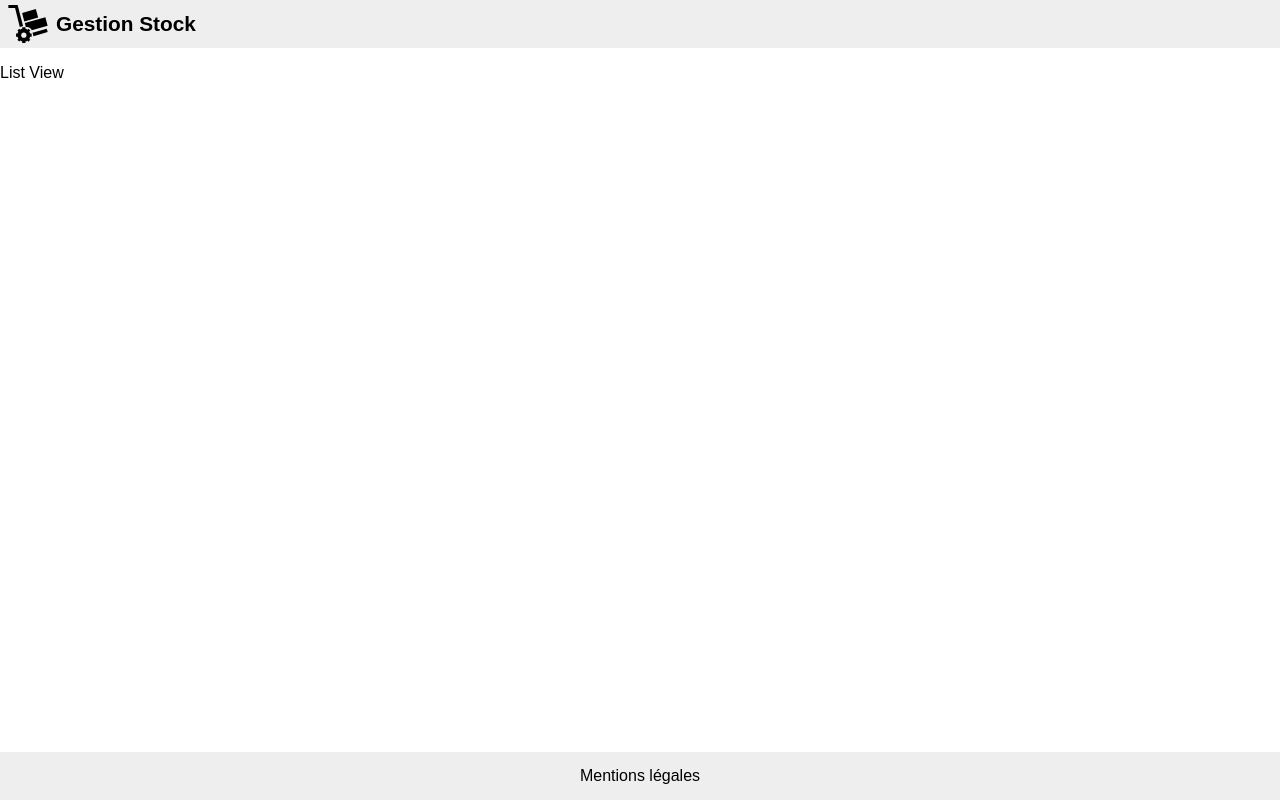
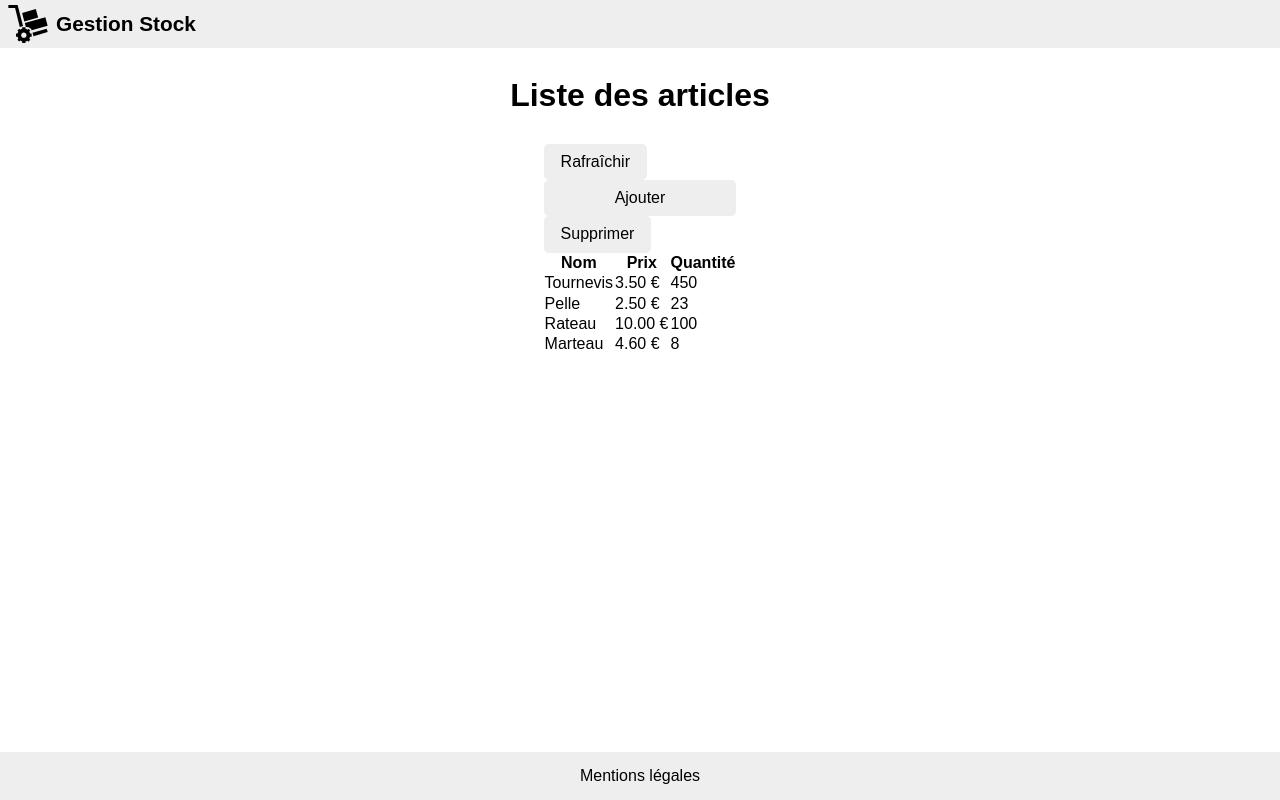
Before and after one commit to jlg-formation/vjs-mai-2023, a Vue app in the folder front/: page /stock in a window 1280 px wide. Built offline with nearby package versions, Linux system fonts and the light colour scheme.

Commit message:
dev: added list view dom

```diff
--- a/front/src/stock/views/ListView.vue
+++ b/front/src/stock/views/ListView.vue
@@ -1,7 +1,47 @@
 <script setup lang="ts"></script>
 
 <template>
-  <p>List View</p>
+  <main>
+    <h1>Liste des articles</h1>
+    <div class="content">
+      <nav>
+        <button>Rafraîchir</button>
+        <RouterLink to="./add" class="button">Ajouter</RouterLink>
+        <button>Supprimer</button>
+      </nav>
+      <table>
+        <thead>
+          <tr>
+            <th class="name">Nom</th>
+            <th class="price">Prix</th>
+            <th class="qty">Quantité</th>
+          </tr>
+        </thead>
+        <tbody>
+          <tr>
+            <td class="name">Tournevis</td>
+            <td class="price">3.50 €</td>
+            <td class="qty">450</td>
+          </tr>
+          <tr>
+            <td class="name">Pelle</td>
+            <td class="price">2.50 €</td>
+            <td class="qty">23</td>
+          </tr>
+          <tr>
+            <td class="name">Rateau</td>
+            <td class="price">10.00 €</td>
+            <td class="qty">100</td>
+          </tr>
+          <tr>
+            <td class="name">Marteau</td>
+            <td class="price">4.60 €</td>
+            <td class="qty">8</td>
+          </tr>
+        </tbody>
+      </table>
+    </div>
+  </main>
 </template>
 
 <style scoped lang="scss"></style>
```
